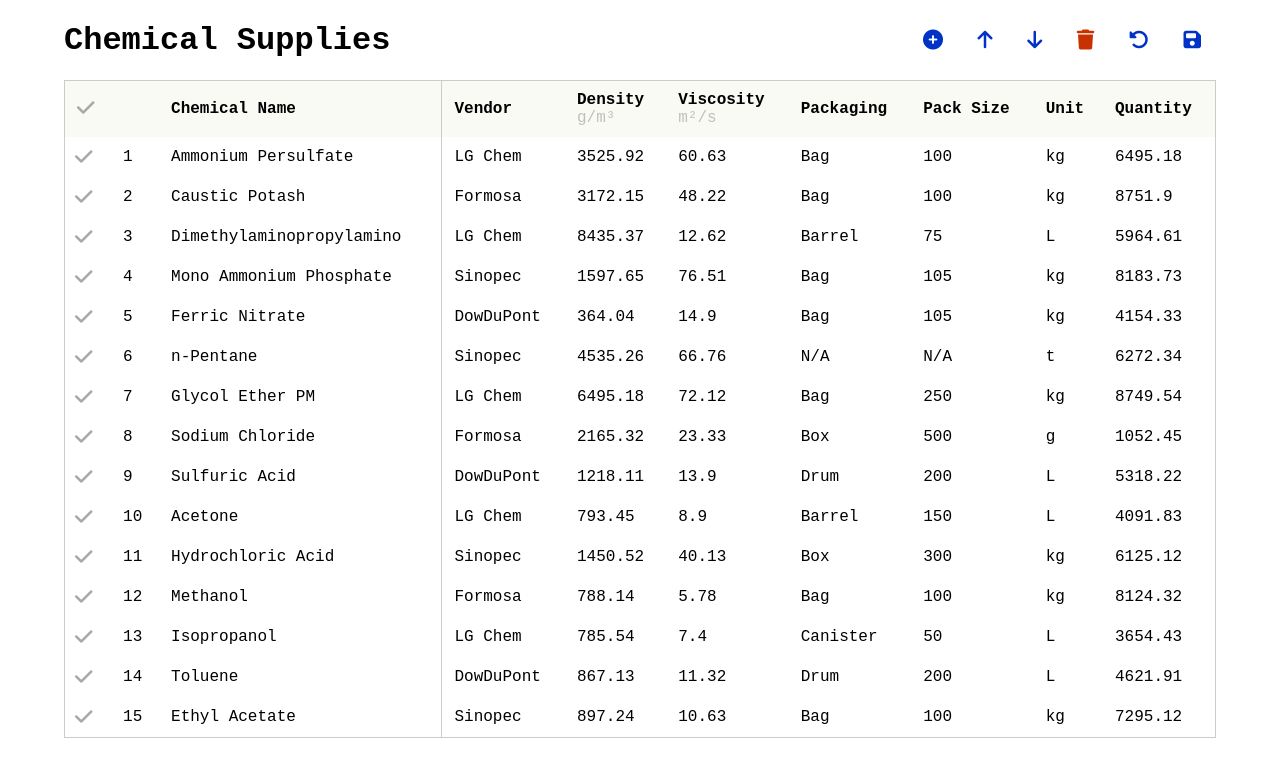
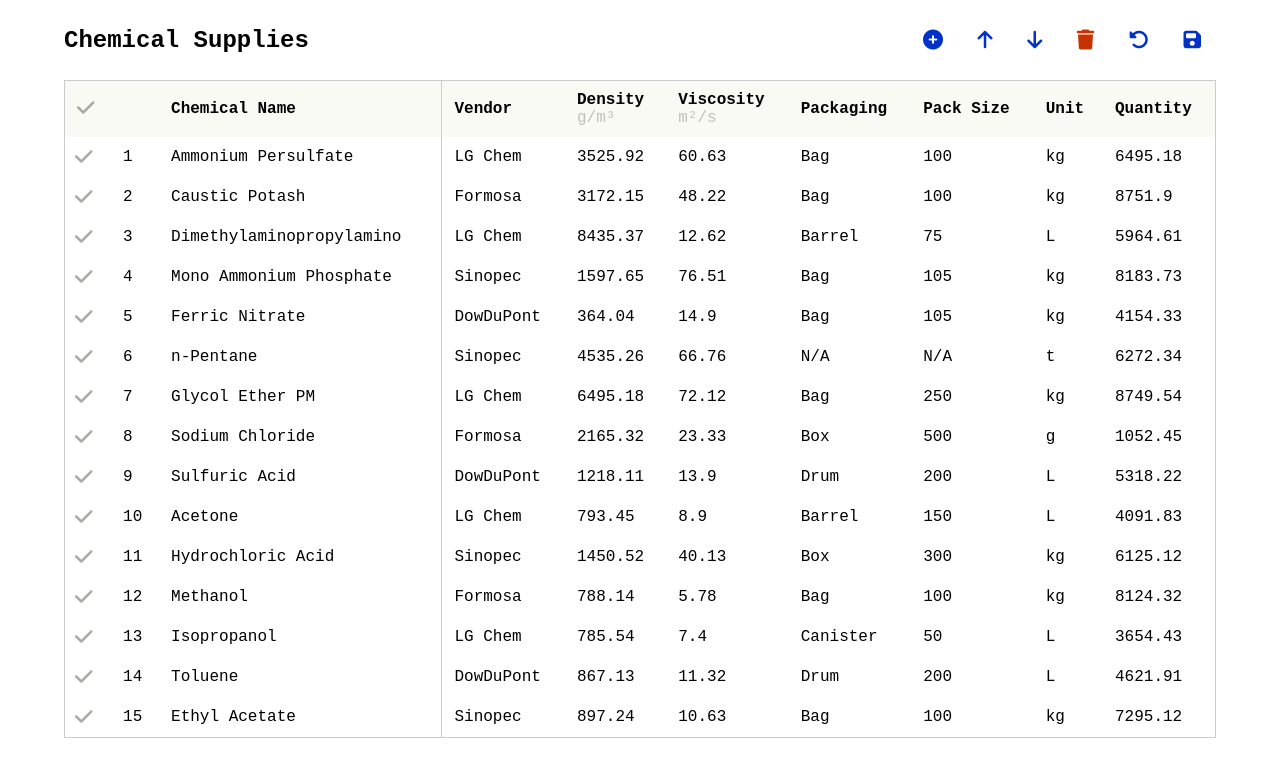
Before and after one commit to souvik-wizard/JsDeveloper-Assignment, a plain HTML site: page index.html in a window 1280 px wide. Drawn offline with Linux system fonts and the light colour scheme.

Commit message:
Refactor index.html: Update header level in Chemical Supplies

```diff
--- a/index.html
+++ b/index.html
@@ -9,7 +9,7 @@
 </head>
 <body>
   <div class="header">
-    <h1>Chemical Supplies</h1>
+    <h2>Chemical Supplies</h2>
     <div class="toolbar">
       <button onclick="addRow()">
         <i class="fa-solid fa-circle-plus" style="color: #0032C7;"></i>
```
